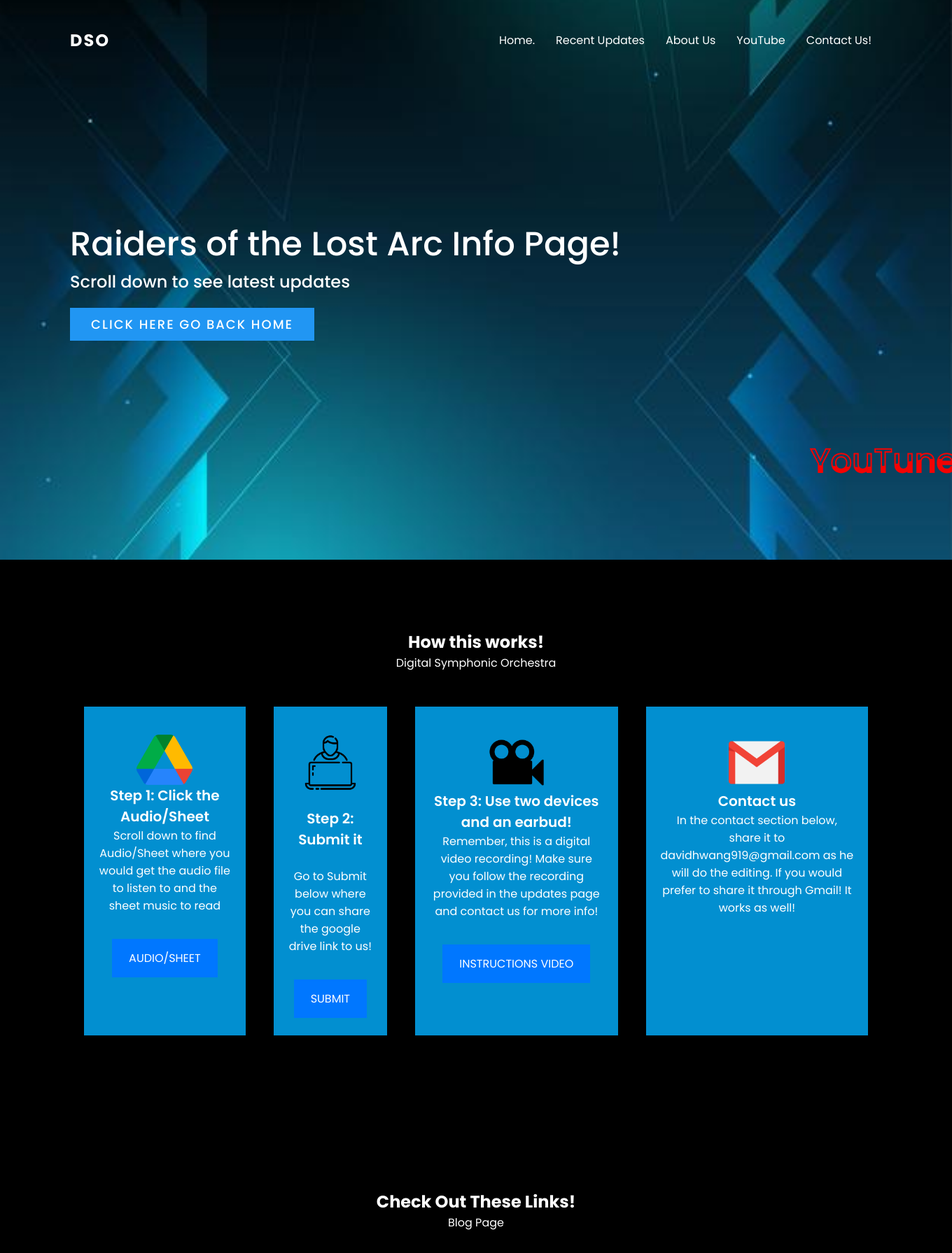
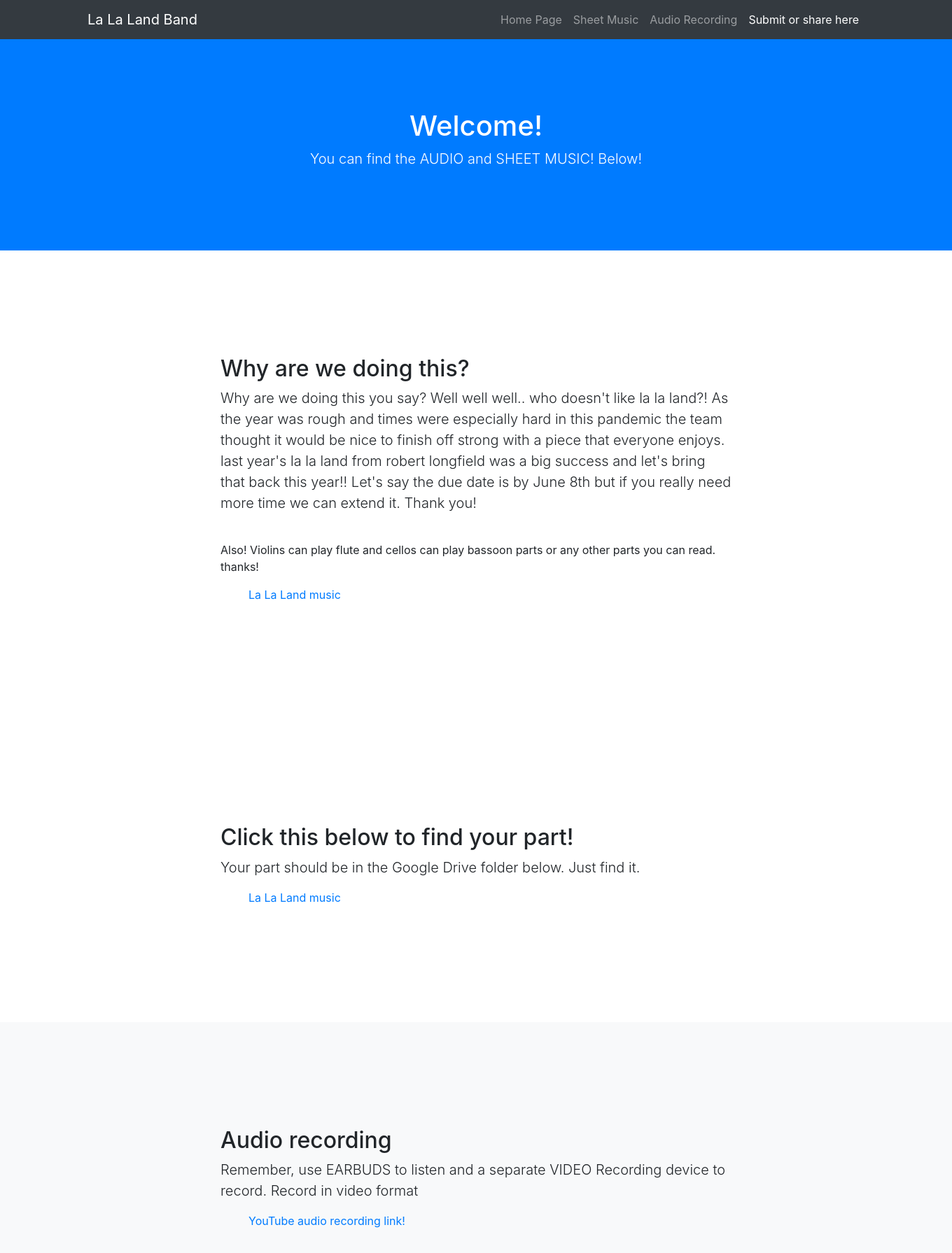
Before and after one commit to davidhwang919/orchestra, a Django app: page /raid in a window 1360 px wide. Shown: the top 1791 px of the page at 70% size. Run offline with Django 3.2, Linux system fonts and the light colour scheme; some libraries are stand-ins or nearby versions.

Commit message:
something

```diff
--- a/main/templates/main/home.htm
+++ b/main/templates/main/home.htm
@@ -24,7 +24,7 @@
                 <li><a href="https://www.youtube.com/channel/UCmCicEtvSlBDYxyIB6-xr7w">YouTube</a></li>
                 <li><a href="#contact" onclick="toggleMenu();">Contact Us!</a></li>
                 <li><a href="{% url 'throne' %}">Game of Thrones</a></li>
-                <li><a href="{% url 'raid' %}">Raider's March Indiana Jones</a></li>
+                <li><a href="{% url 'raid' %}">La La Land Band</a></li>
             </ul>
         </header>
         <section class="banner" id="home">
--- a/main/templates/main/raid.htm
+++ b/main/templates/main/raid.htm
@@ -1,215 +1,109 @@
-{% block content %}
-{% load static %}
+<!DOCTYPE html>
 
 
+{% block content %}
 
+{% load static %}
 
 
 <html lang="en">
     <head>
-        <meta name="viewport" content="width=device-width, initial-scale=1.0">
-        <meta charset="UTF-8">
-        <title>DSO</title>
-        <link rel="stylesheet" href="https://stackpath.bootstrapcdn.com/font-awesome/4.7.0/css/font-awesome.min.css" integrity="sha384-wvfXpqpZZVQGK6TAh5PVlGOfQNHSoD2xbE+QkPxCAFlNEevoEH3Sl0sibVcOQVnN" crossorigin="anonymous">
-        <link rel="stylesheet" type="text/css" href="{% static 'main/raid.css' %}">
-        <link rel="stylesheet" type="text/css" href="{% static 'main/more.css' %}">
+        <meta charset="utf-8" />
+        <meta name="viewport" content="width=device-width, initial-scale=1, shrink-to-fit=no" />
+        <meta name="description" content="" />
+        <meta name="author" content="" />
+        <title>thing</title>
+        <link rel="stylesheet" type="text/css" href="{% static 'main/styles.css' %}">
+        <link rel="stylesheet" type="text/css" href="{% static 'main/scripts.js' %}">
+        <link rel="icon" type="image/x-icon" href="{% static 'main/favicon.png" />
+        <!-- Core theme CSS (includes Bootstrap)-->
     </head>
-    <body>
-        <header>
-            <a href="{% url 'home' %}" class="logo">DSO</a>
-            <div class="toggle" onclick="toggleMenu();"></div>
-            <ul class="menu">
-                <li><a href="{% url 'home' %}" onclick="toggleMenu();">Home.</a></li>
-                <li><a href="{% url 'updates' %}">Recent Updates</a></li>
-                <li><a href="{% url 'test' %}">About Us</a></li>
-                <li><a href="https://www.youtube.com/channel/UCmCicEtvSlBDYxyIB6-xr7w">YouTube</a></li>
-                <li><a href="#contact" onclick="toggleMenu();">Contact Us!</a></li>
-            </ul>
+    <body id="page-top">
+        <!-- Navigation-->
+        <nav class="navbar navbar-expand-lg navbar-dark bg-dark fixed-top" id="mainNav">
+            <div class="container">
+                <a class="navbar-brand js-scroll-trigger" href="#page-top">La La Land Band</a>
+                <button class="navbar-toggler" type="button" data-toggle="collapse" data-target="#navbarResponsive" aria-controls="navbarResponsive" aria-expanded="false" aria-label="Toggle navigation"><span class="navbar-toggler-icon"></span></button>
+                <div class="collapse navbar-collapse" id="navbarResponsive">
+                    <ul class="navbar-nav ml-auto">
+                        <li class="nav-item"><a class="nav-link js-scroll-trigger" href="{% url 'home' %}">Home Page</a></li>
+                        <li class="nav-item"><a class="nav-link js-scroll-trigger" href="#about">Sheet Music</a></li>
+                        <li class="nav-item"><a class="nav-link js-scroll-trigger" href="#services">Audio Recording</a></li>
+                        <li class="nav-item"><a class="nav-link js-scroll-trigger" href="#contact">Submit or share here</a></li>
+                    </ul>
+                </div>
+            </div>
+        </nav>
+        <header class="bg-primary text-white">
+            <div class="container text-center">
+                <h1>Welcome!</h1>
+                <p class="lead">You can find the AUDIO and SHEET MUSIC! Below!</p>
+            </div>
         </header>
-        <section class="banner" id="home">
-            <div class="textBx">
-                <h2>Raiders of the Lost Arc Info Page!</h2>
-                <h3> Scroll down to see latest updates</h3>
-                <a href="{% url 'home' %}" class="btn"> Click here go back home</a>
-            </div>
-            <div class="contented">
-            <h2>YouTune</h2>
-            <h2>YouTune</h2>
-            </div>
-
-            <div class="contenter">
-                <h2></h2>
-                <h2></h2>
-                </div>
-        </section>
-
-
-        <section class="services" id="services">
-            <div class="heading white">
-                <h2>How this works!</h2>
-                <p>Digital Symphonic Orchestra</p>
-            </div>
-            <div class="content">
-                <div class="servicesBx">
-                    <img class="img-me" src="{% static 'main/drive.png' %}">
-                    <h2> Step 1: Click the Audio/Sheet</h2>
-                    <p>Scroll down to find Audio/Sheet where you would get the audio file to listen to and the sheet music to read</p>
-                    <br>
-                    <br>
-                    <a class="aaa" href="https://drive.google.com/drive/folders/1iOmM8VI_CMp4DR9FtIcodLohn_vnJSqs?usp=sharing">Audio/Sheet</a>
-                </div>
-                <div class="servicesBx">
-                    <img class="img-me" src="{% static 'main/web.png' %}">
-                    <br><br>
-                    <h2>Step 2: Submit it </h2>
-                    <br>
-                    <p>Go to Submit below where you can share the google drive link to us!</p>
-                    <br>
-                    <br>
-                    <a class="aaa" href="https://docs.google.com/forms/d/e/1FAIpQLSdAf6UAULhqKoVR5vfAG8HMI5PbbNUa-Rufqpgeaj_Sm1zvVw/viewform?usp=sf_link">Submit</a>
-                </div>
-                <div class="servicesBx">
-                    <img class="img-me" src="{% static 'main/recording.png' %}">
-                    <h2> Step 3: Use two devices and an earbud!</h2>
-                    <p>Remember, this is a digital video recording! Make sure you follow the recording provided in the updates page and contact us for more info! </p>
-                    <br>
-                    <br>
-                    <a class="aaa" href="https://www.youtube.com/watch?v=NblXJ8N7vuI">Instructions video</a>
-                </div>
-                <div class="servicesBx">
-                    <img class="img-me" src="{% static 'main/gmail.png' %}">
-                    <h2> Contact us</h2>
-                    <p>In the contact section below, share it to davidhwang919@gmail.com as he will do the editing. If you would prefer to share it through Gmail! It works as well!</p>
-                </div>
-
-            </div>
-        </section>
-
-
-        <section class="testimonial">
-            <div class="headingr">
-                <h2> Check Out These Links!</h2>
-                <p>Blog Page</p>
-            </div>
-            <div class="content">
-                <div class="testimonialBx">
-                    <a class="aaa" href="https://drive.google.com/drive/folders/1iOmM8VI_CMp4DR9FtIcodLohn_vnJSqs?usp=sharing">Audio/Sheet</a>
-                    <h3>Audio <br><span>Sheet Music</span></h3>
-                </div>
-                <div class="testimonialBx">
-                    <a class="aaa" href="https://docs.google.com/forms/d/e/1FAIpQLSdAf6UAULhqKoVR5vfAG8HMI5PbbNUa-Rufqpgeaj_Sm1zvVw/viewform?usp=sf_link">Submit video here!!</a>
-                    <h3>Google <br><span>Form</span></h3>
-                </div>
-                <div class="testimonialBx">
-                    <a class="aaa" href="https://drive.google.com/drive/folders/1zHyWajf0DXcv-pk23o4LA10exTSewZTQ?usp=sharing">Video progress!!</a>
-                    <h3>Video <br><span>Progress</span></h3>
+        <section id="about">
+            <div class="container">
+                <div class="row">
+                    <div class="col-lg-8 mx-auto">
+                        <h2>Why are we doing this?</h2>
+                        <p class="lead">Why are we doing this you say? Well well well.. who doesn't like la la land?! As the year was rough and times were especially hard in this pandemic the team thought it would be nice to finish off strong with a piece that everyone enjoys. last year's la la land from robert longfield was a big success and let's bring that back this year!! Let's say the due date is by June 8th but if you really need more time we can extend it. Thank you! </p>
+                        <br>
+                        <p>Also! Violins can play flute and cellos can play bassoon parts or any other parts you can read. thanks!</p>
+                        <ul>
+                            <a href="https://drive.google.com/file/d/1AAp2DDPsq0q08eRzKuU0GcxNG-yiSr_n/view?usp=sharing">La La Land music</a>
+                        </ul>
+                    </div>
                 </div>
             </div>
         </section>
 
-
-
-
-        <section class="about" id="about">
-
-            <div class="heading">
-                <br>
-                <br>
-                <h2> Raiders Arc details.</h2>
-            </div>
-            <div class="content">
-                <div class="contentBx w50">
-                    <p> Thank you everyone for participating in this project. We really mean it. Remember for Danny Boy, you must need to listen and record simultaneously and use earbuds. Go to google form for all the tools needed to record and the google drive below for the recording and the sheet music. Also, make SURE it is in a VIDEO format. Cellos should play the second line, violins 1st or 2nd, and violas 3rd. But if you really want, you can choose any! Thank you everyone. </p>
-                    <br>
-                    <p>This is DUE soon as possible! Earlier would be better! Thanks!</p>
-                    <br>
-                    <a href="https://drive.google.com/drive/folders/1iOmM8VI_CMp4DR9FtIcodLohn_vnJSqs?usp=sharing">Click here for the sheet music and recording. Google Drive</a>
-                    <br>
-                    <br>
-                    <a href="https://docs.google.com/forms/d/e/1FAIpQLSeeGgj7tBJiYCYwSoc2UvO-EXkErSyUjPRn8qWNXzCbufMI9A/viewform?usp=sf_link">Click here to submit your video! Google Form!</a>
-                </div>
-                <div>
-                    <img class="img-me" src="{% static 'main/danny.png' %}">
+        <section id="about">
+            <div class="container">
+                <div class="row">
+                    <div class="col-lg-8 mx-auto">
+                        <h2>Click this below to find your part!</h2>
+                        <p class="lead">Your part should be in the Google Drive folder below. Just find it. </p>
+                        <ul>
+                            <a href="https://drive.google.com/file/d/1AAp2DDPsq0q08eRzKuU0GcxNG-yiSr_n/view?usp=sharing">La La Land music</a>
+                        </ul>
+                    </div>
                 </div>
             </div>
-
         </section>
-
-
-
-
-
-
-        <section class="contact" id="contact">
-            <div class="heading white">
-                <h2>Contact Us</h2>
-                <p>Contact information</p>
-            </div>
-            <div class="content">
-                <div class="contactInfo">
-                    <h3>Contact Info</h3>
-                    <div class="contactInfoBx">
-                        <div class="box">
-                            <div class="icon">
-                                <i class="fa fa-map-marker"></i>
-                            </div>
-                            <div class="text">
-                                <h3>Address</h3>
-                                <p>Area</p>
-                            </div>
-                        </div>
-                        <div class="box">
-                            <div class="icon">
-                                <i class="fa fa-phone"></i>
-                            </div>
-                            <div class="text">
-                                <h3>Phone Number</h3>
-                                <p>331-228-8300</p>
-                            </div>
-                        </div>
-                        <div class="box">
-                            <div class="icon">
-                                <i class="fa fa-envelope-o"></i>
-                            </div>
-                            <div class="text">
-                                <h3>Email</h3>
-                                <p>youtune8000@gmail.com</p>
-                                <br>
-                                <p>davidhwang919@gmail.com</p>
-                            </div>
-                        </div>
+        <section class="bg-light" id="services">
+            <div class="container">
+                <div class="row">
+                    <div class="col-lg-8 mx-auto">
+                        <h2>Audio recording</h2>
+                        <p class="lead">Remember, use EARBUDS to listen and a separate VIDEO Recording device to record. Record in video format</p>
+                        <ul>
+                            <a href="https://www.youtube.com/watch?v=Af1iVHYT9Z0">YouTube audio recording link!</a>
+                        </ul>
                     </div>
                 </div>
-                <div class="formBx">
-                    <form>
-                        <h3>Message Us</h3>
-                        <input type="text" name="" placeholder="Full Name">
-                        <input type="email" name="" placeholder="Email">
-                        <textarea placeholder="Your Message"></textarea>
-                        <input type="submit" value="Send">
-                    </form>
+            </div>
+        </section>
+        <section id="contact">
+            <div class="container">
+                <div class="row">
+                    <div class="col-lg-8 mx-auto">
+                        <h2>Contact us</h2>
+                        <p class="lead">send us your recording to my gmail davidhwang919@gmail.com through your google DRIVE link! File is too big to just directly share it! Thanks!!! I'm really excited!! :)</p>
+                    </div>
                 </div>
-                </div>
+            </div>
         </section>
-
-
-        <div class="copyright">
-            <p> Hello! Thanks for visiting this website!</p>
-        </div>
-        <script type="text/javascript">
-            window.addEventListener('scroll', function(){
-                var header = document.querySelector('header');
-                header.classList.toggle('sticky', window.scrollY > 0);
-            });
-
-            function toggleMenu(){
-                var menuToggle = document.querySelector('.toggle');
-                var menu = document.querySelector('.menu');
-                menuToggle.classList.toggle('active');
-                menu.classList.toggle('active');
-            }
-        </script>
-
-        {% endblock %}
+        <!-- Footer-->
+        <footer class="py-5 bg-dark">
+            <div class="container"><p class="m-0 text-center text-white">contact davidhwang919@gmail.com. Also, I would prefer to submit as soon as possible. Latest is May 10th! But it is really easy!</p></div>
+        </footer>
+        <!-- Bootstrap core JS-->
+        <script src="https://code.jquery.com/jquery-3.5.1.min.js"></script>
+        <script src="https://cdn.jsdelivr.net/npm/bootstrap@4.6.0/dist/js/bootstrap.bundle.min.js"></script>
+        <!-- Third party plugin JS-->
+        <script src="https://cdnjs.cloudflare.com/ajax/libs/animejs/3.2.1/anime.min.js"></script>
+        <!-- Core theme JS-->
+        <script src="{% static 'main/scripts.js' %}"></script>
     </body>
 </html>
+
+{% endblock %}
```
Also changed, not shown: 1 other file.
